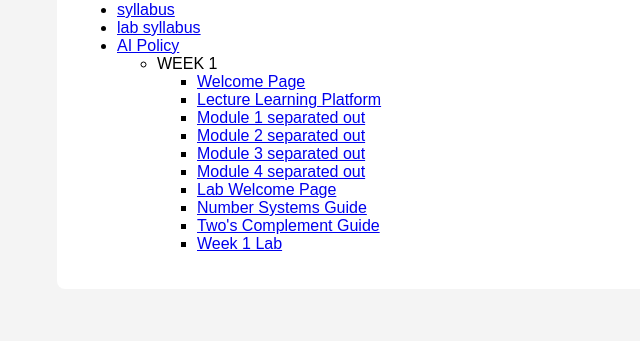
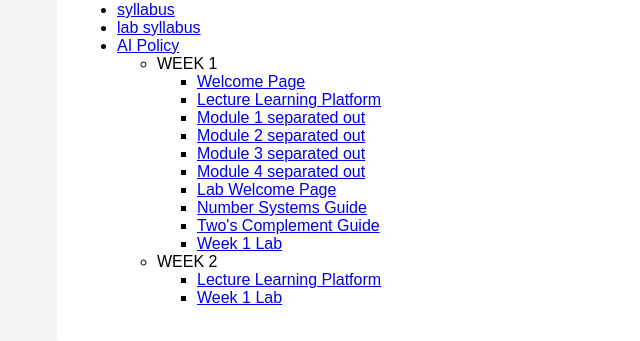
Before and after one commit to dpai-mc/csc210-25fall, a plain HTML site: page index.html in a window 1280 px wide. Shown: the part 119-460 px from the top of the page, without its empty margins (163-803 px from the left). Drawn offline with Linux system fonts and the light colour scheme.

Commit message:
Add Week 2 section to index.html

```diff
--- a/index.html
+++ b/index.html
@@ -44,6 +44,14 @@
                   <li><a href="csc210L-wk1-lab.html">Week 1 Lab</a></li>
               </ul>
           </ul>
+           <ul>
+              <li>WEEK 2</li>
+              <ul>
+                  <li><a href="csc210-wk2-learning-platform.html">Lecture Learning Platform</a></li>
+
+                  <li><a href="csc210L-wk1-lab.html">Week 1 Lab</a></li>
+              </ul>
+          </ul>
       </ul>
 
     </div>
```
